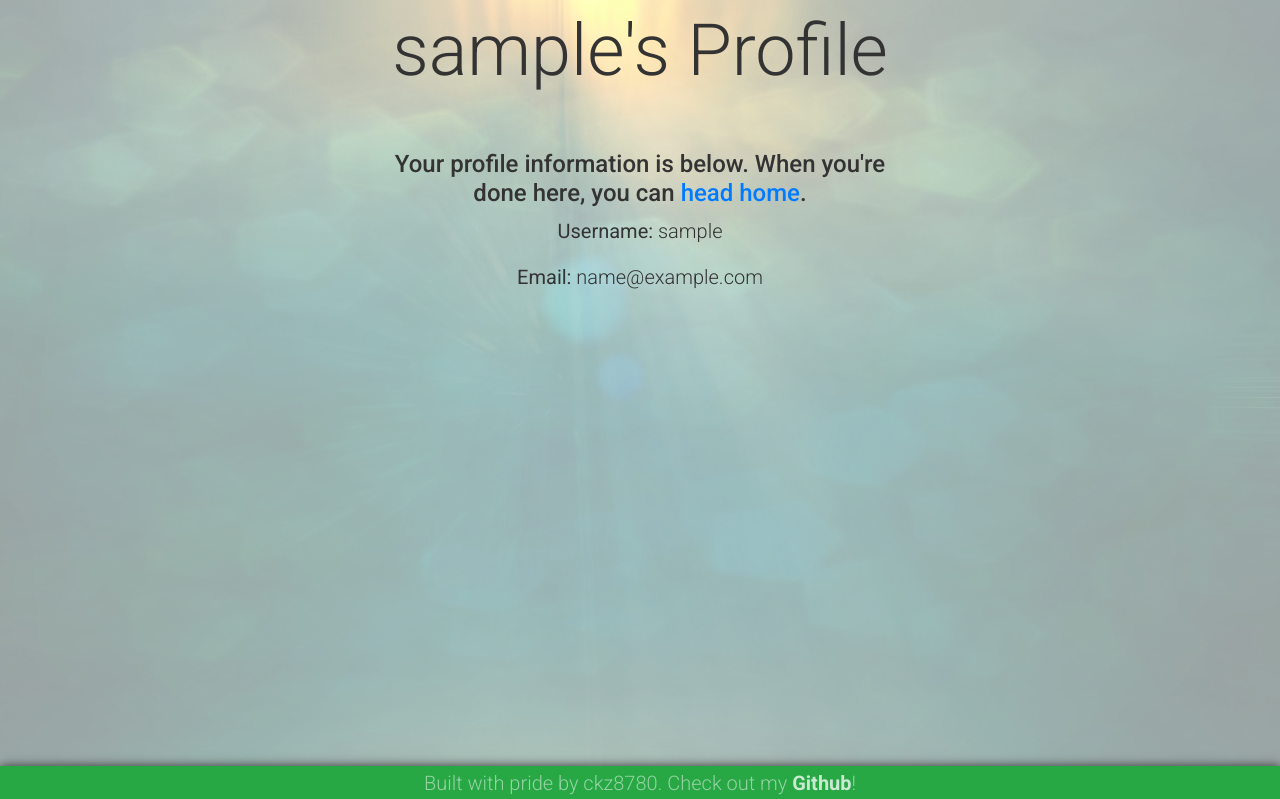
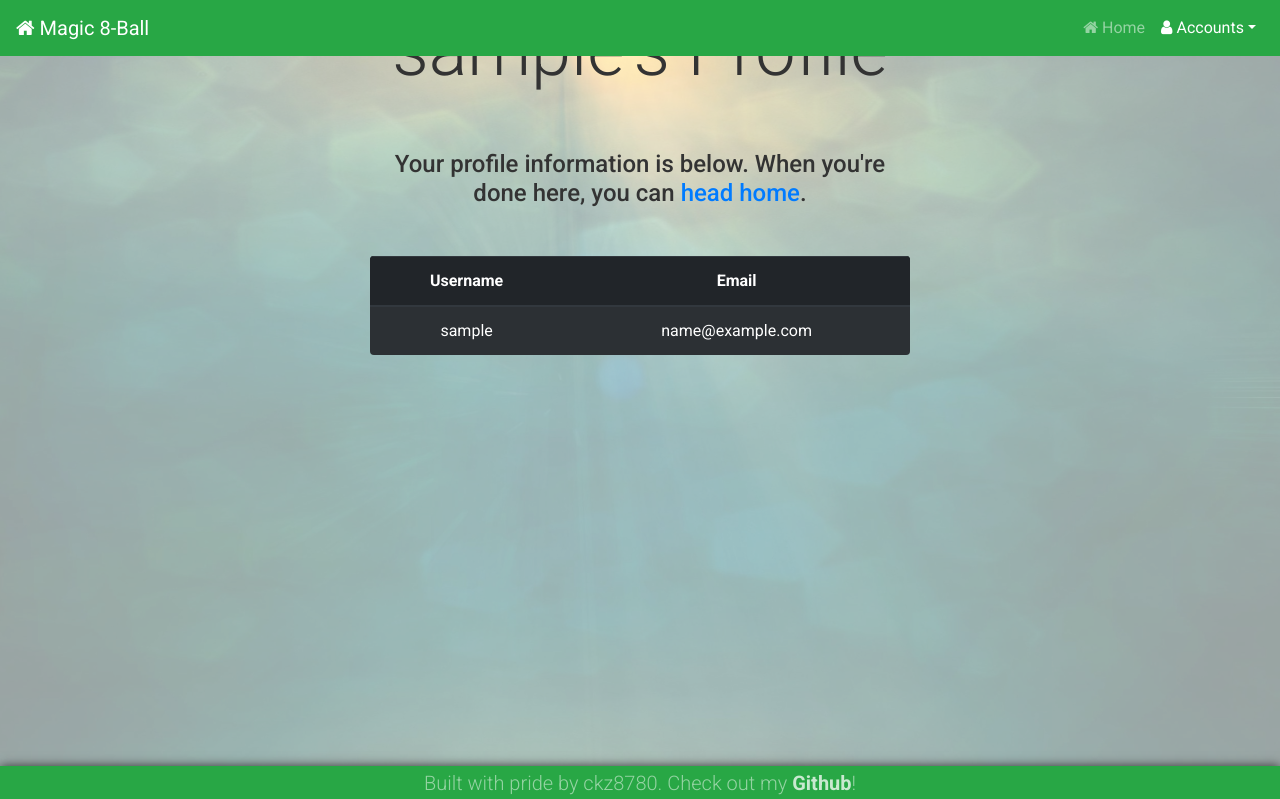
Before and after one commit to ckz8780/mpg_eightball, a Django app: page /accounts/profile/ in a window 1280 px wide. Shown: the top 799 px of the page. Run offline with Django 3.2, Linux system fonts and the light colour scheme; the visitor is signed in with stand-in values (Sample User, id 1); data comes from the database, SQL or seed files in the repository; some libraries are stand-ins or nearby versions.

Commit message:
Added top navbar, updated profile template & fixed registration template autofocus

```diff
--- a/accounts/forms.py
+++ b/accounts/forms.py
@@ -19,6 +19,12 @@ class UserRegistrationForm(UserCreationForm):
         model = User
         fields = ['email', 'username', 'password1', 'password2']
 
+    def __init__(self, *args, **kwargs):
+        # Override default init from `UserCreationForm` to use email as
+        # username field, and set autofocus.
+        super(UserCreationForm, self).__init__(*args, **kwargs)
+        self.fields['email'].widget.attrs.update({'autofocus': ''})
+
     def clean_email(self):
         email = self.cleaned_data.get('email')
         username = self.cleaned_data.get('username')
--- a/accounts/templates/profile.html
+++ b/accounts/templates/profile.html
@@ -12,8 +12,22 @@
 <div class="row text-center">
     <div class="col-12 col-md-6 offset-md-3 mt-5">
         <h4>Your profile information is below. When you're done here, you can <a href="{% url 'index' %}">head home</a>.</h4>
-        <p class="lead"><strong>Username:</strong> {{ user }}</p>
-        <p class="lead"><strong>Email:</strong> {{ user.email }}</p>
+        <div id="profile-table-container" class="mt-5">
+	        <table id="profile-table" class="table table-striped table-dark mb-0">
+	            <thead class="thead-dark">
+	                <tr>
+	                    <th>Username</th>
+	                    <th>Email</th>
+	                </tr>
+	            </thead>
+	            <tbody id="profile-tbody">
+	            	<tr>
+	            		<td>{{ user }}</td>
+	            		<td>{{ user.email }}</td>
+	            	</tr>
+	            </tbody>
+	        </table>
+        </div>
     </div>
 </div>
 {% endblock %}
--- a/static/css/base.css
+++ b/static/css/base.css
@@ -52,7 +52,8 @@ body {
 	vertical-align: middle;
 }
 
-#response-history {
+#response-history,
+#profile-table-container {
     border-radius: .25rem;
     overflow: hidden;
 }
--- a/templates/base.html
+++ b/templates/base.html
@@ -31,6 +31,10 @@
 
 </head>
 <body>
+    {% block mainnav %}
+        {% include 'mainnav.html' %}
+    {% endblock %}
+
     <header class="container">
         <div class="row text-center">
             <div class="col-12">
--- /dev/null
+++ b/templates/mainnav.html
@@ -0,0 +1,24 @@
+<nav class="navbar navbar-expand-md navbar-dark bg-success fixed-top">
+    <a class="navbar-brand" href="{% url 'index' %}"><i class="fa fa-home"></i> Magic 8-Ball</a>
+    <button class="navbar-toggler" type="button" data-toggle="collapse" data-target="#navbarCollapse" aria-controls="navbarCollapse" aria-expanded="false" aria-label="Toggle navigation">
+        <span class="navbar-toggler-icon"></span>
+    </button>
+    <div class="collapse navbar-collapse" id="navbarCollapse">
+        <ul class="navbar-nav ml-auto">
+            <li class="nav-item"><a class="nav-link {% if request.path == '/' %}active{% endif %}" href="{% url 'index' %}"><i class="fa fa-home"></i> Home</a></li>
+            <li class="nav-item dropdown">
+                <a class="nav-link dropdown-toggle {% if not request.path == '/' %}active{% endif %}" href="" id="accountsDropdown" data-toggle="dropdown" aria-haspopup="true" aria-expanded="false"><i class="fa fa-user"></i> Accounts</a>
+                <div class="dropdown-menu dropdown-menu-right" aria-labelledby="accountsDropdown">
+                    {% if request.user.is_authenticated %}
+                        <a class="dropdown-item" href="{% url 'profile' %}"><i class="fa fa-eye"></i> Profile</a>
+                        <a class="dropdown-item" href="{% url 'password_reset' %}"><i class="fa fa-eye"></i> Reset Password</a>
+                        <a class="dropdown-item" href="{% url 'logout' %}"><i class="fa fa-eye"></i> Logout</a>
+                    {% else %}
+                        <a class="dropdown-item" href="{% url 'login' %}"><i class="fa fa-cogs"></i> Login</a>
+                        <a class="dropdown-item" href="{% url 'registration' %}"><i class="fa fa-cogs"></i> Register</a>
+                    {% endif %}
+                </div>
+            </li>
+        </ul>
+    </div>
+</nav>
```
